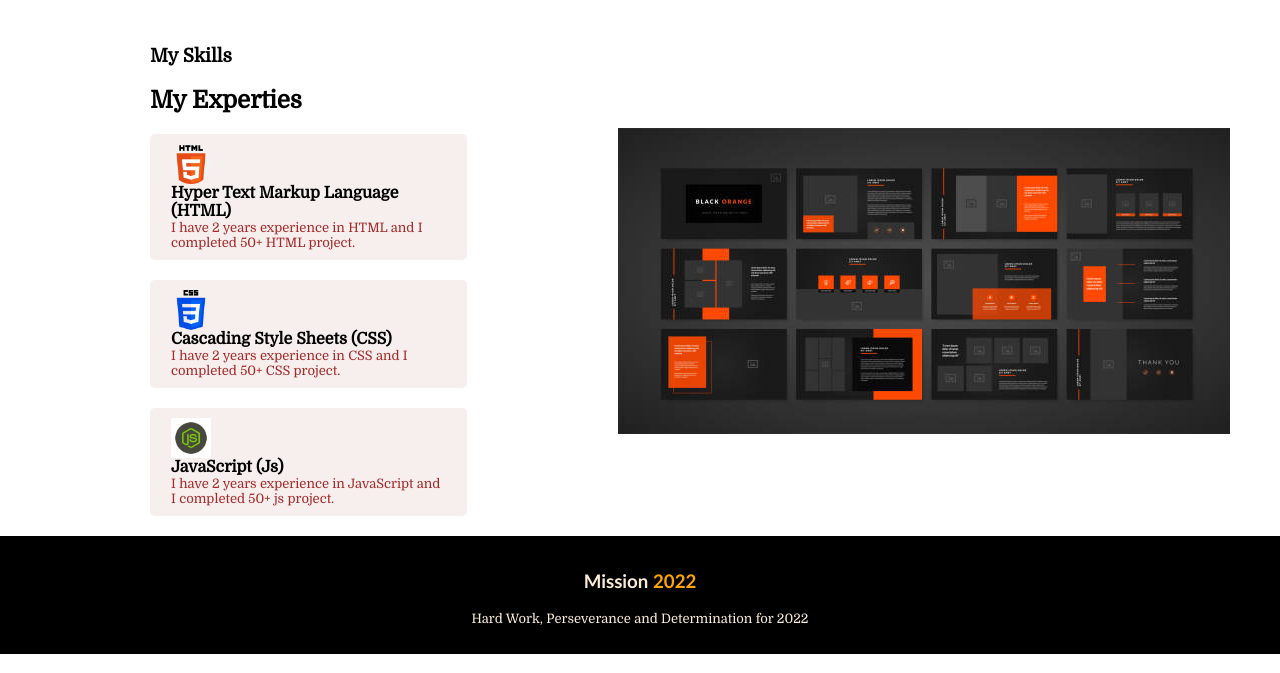
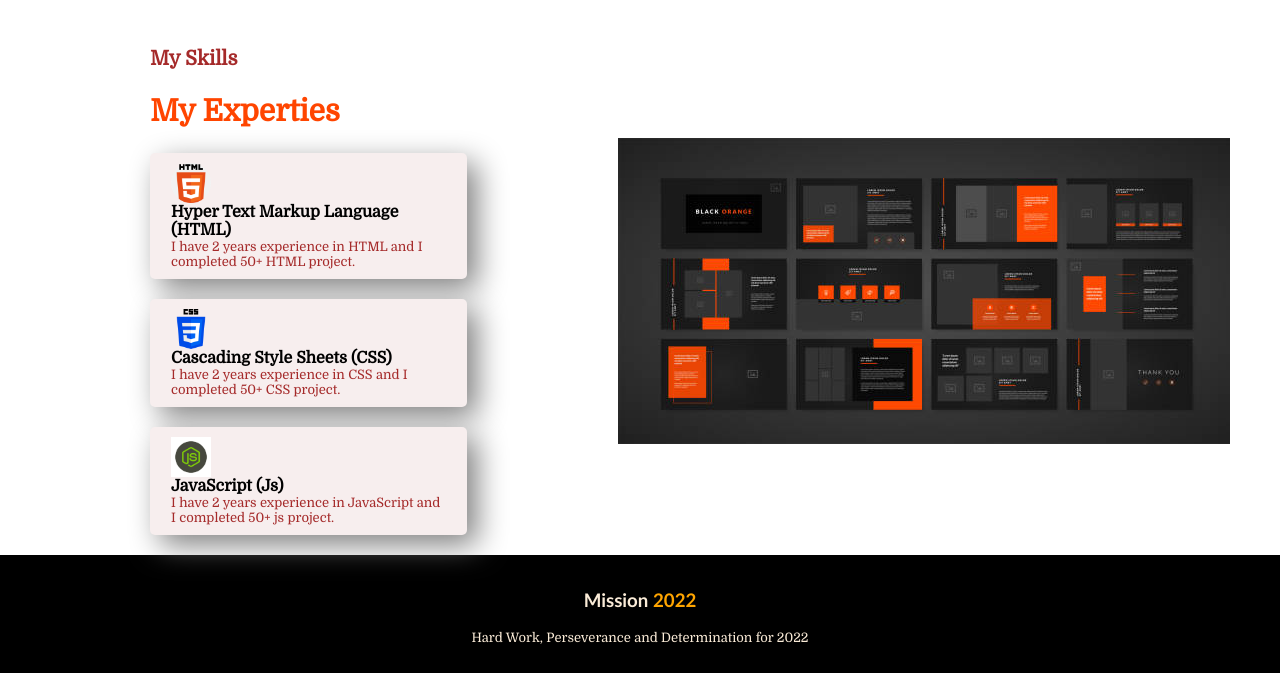
Before and after one commit to farehasultana-52/baby-1-portfolio, a plain HTML site: page index.html in a window 1280 px wide. Shown: the part 1713-2386 px from the top of the page. Drawn offline with Linux system fonts and the light colour scheme; a web font is replaced by a local one.

Commit message:
finally complete

```diff
--- a/index.html
+++ b/index.html
@@ -122,8 +122,8 @@
 
     <Section class="skills-area">
         <div class="experties-area">
-            <h3>My Skills</h3>
-            <h1>My Experties</h1>
+            <h3 id="h3-tag">My Skills</h3>
+            <h1 id="h1-color">My Experties</h1>
 
             <div class="box">
                 <div class="box-icon">
--- a/style.css
+++ b/style.css
@@ -148,15 +148,8 @@ span {
 
 }
 
-#project-png {}
 
 
-.box-icon img {
-    height: 40px;
-    width: 40px;
-    display: flex;
-
-}
 
 .skills-area {
     display: flex;
@@ -172,6 +165,16 @@ span {
 
 }
 
+#h3-tag {
+    color: brown;
+    font-size: 20px;
+}
+
+#h1-color {
+    color: orangered;
+    font-size: 30px;
+}
+
 .box {
     background-color: rgb(247, 238, 238);
     width: 60%;
@@ -179,6 +182,7 @@ span {
     margin-bottom: 20px;
     padding: 10px 21px;
     border-radius: 5px;
+    box-shadow: 10px 10px 30px gray;
 
 
 }
@@ -191,6 +195,13 @@ span {
     font-size: small;
     margin: 0%;
     color: brown;
+
+}
+
+.box-icon img {
+    height: 40px;
+    width: 40px;
+    display: flex;
 
 }
 
```
